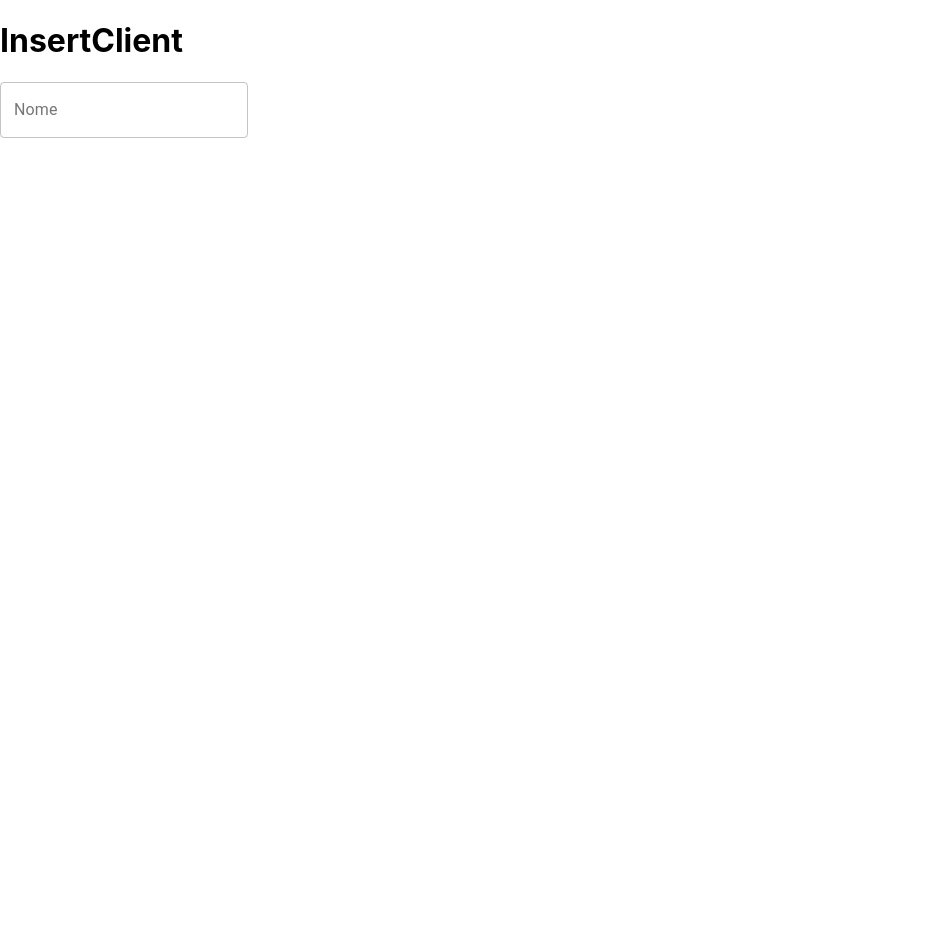
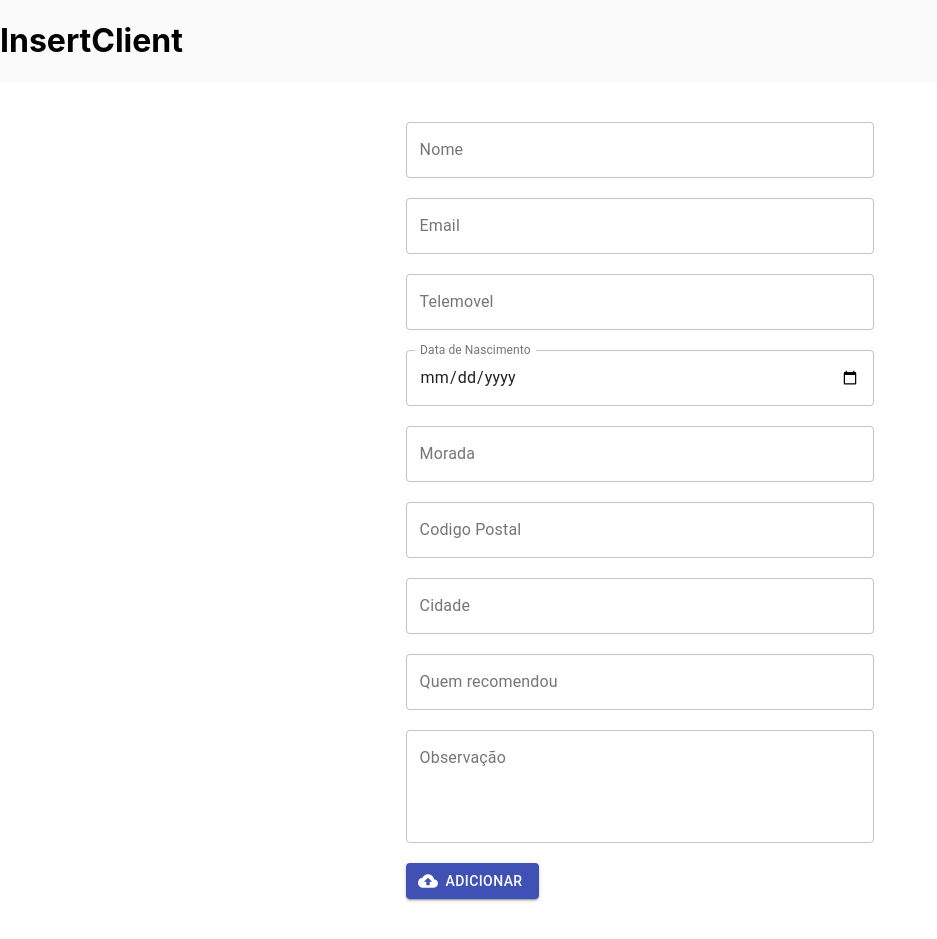
Before and after one commit to PZenha/c-terapias-webapp, a React (Create React App) app: page / in a window 1280 px wide. Shown: the whole page, without its empty margins (0-937 px from the left). Before the commit the page ends 800 px from the top, so only its background shows below. Built offline with nearby package versions, Linux system fonts and the light colour scheme.

Commit message:
Created form, without mutation yet

```diff
--- a/package.json
+++ b/package.json
@@ -4,6 +4,8 @@
   "private": true,
   "dependencies": {
     "@material-ui/core": "^4.11.0",
+    "@material-ui/icons": "^4.9.1",
+    "@material-ui/lab": "^4.0.0-alpha.56",
     "@testing-library/jest-dom": "^4.2.4",
     "@testing-library/react": "^9.3.2",
     "@testing-library/user-event": "^7.1.2",
@@ -11,7 +13,11 @@
     "@types/node": "^12.0.0",
     "@types/react": "^16.9.0",
     "@types/react-dom": "^16.9.0",
+    "@typescript-eslint/eslint-plugin": "^3.9.1",
+    "@typescript-eslint/parser": "^3.9.1",
+    "eslint-plugin-react": "^7.20.6",
     "formik": "^2.1.5",
+    "node-sass": "^4.14.1",
     "react": "^16.13.1",
     "react-dom": "^16.13.1",
     "react-router-dom": "^5.2.0",
--- a/src/pages/insert/insert-form.tsx
+++ b/src/pages/insert/insert-form.tsx
@@ -1,11 +1,38 @@
-import React, { FC } from 'react'
-import { useFormik } from 'formik'
-import { TextField } from '@material-ui/core'
+import React, { FC, useState, SyntheticEvent } from 'react';
+import { Formik } from 'formik';
+import { TextField, Button, Container } from '@material-ui/core';
+import MuiAlert, { AlertProps } from '@material-ui/lab/Alert';
+import Snackbar from '@material-ui/core/Snackbar';
+import CloudUploadIcon from '@material-ui/icons/CloudUpload';
+import './insert.scss';
 
 const ClientForm: FC = () => {
+  const [open, setOpen] = useState(false);
+  const [successMessage, setSuccessMessage] = useState<string>('');
+  const [success, setSuccess] = useState<
+    'success' | 'info' | 'warning' | 'error'
+  >('success');
 
-    const formik = useFormik({
-        initialValues: {
+  function Alert(props: AlertProps) {
+    return <MuiAlert elevation={6} variant="filled" {...props} />;
+  }
+
+  const handleClick = () => {
+    setOpen(true);
+  };
+
+  const handleClose = (event?: SyntheticEvent, reason?: string) => {
+    if (reason === 'clickaway') {
+      return;
+    }
+    setOpen(false);
+  };
+  return (
+    <>
+      <Container fixed>
+        <div className="formInput">
+          <Formik
+            initialValues={{
               name: '',
               age: '',
               gender: 'MALE',
@@ -15,20 +42,147 @@ const ClientForm: FC = () => {
               address: {
                 city: '',
                 zipcode: '',
-                street: ''
+                street: '',
               },
               advidedBy: '',
-            observation: ''
-        },
-        onSubmit: () => console.log("waa")
-    })
-    return (
-        <>
-            <div>
-                <TextField id='outlined-basic' label='Nome' variant='outlined' />
+              observation: '',
+            }}
+            onSubmit={(values, { setSubmitting }) => {
+              setSubmitting(true);
+              console.log(values);
+              setSuccess('success');
+              setSuccessMessage('Novo paciente adicionado com sucesso!');
+              setSubmitting(false);
+            }}
+          >
+            {({
+              values,
+              errors,
+              touched,
+              handleChange,
+              handleBlur,
+              handleSubmit,
+              isSubmitting,
+            }) => (
+              <form onSubmit={handleSubmit}>
+                <TextField
+                  name="name"
+                  value={values.name}
+                  onChange={handleChange}
+                  onBlur={handleBlur}
+                  id="name"
+                  label="Nome"
+                  variant="outlined"
+                />
+                <TextField
+                  name="email"
+                  value={values.email}
+                  onChange={handleChange}
+                  onBlur={handleBlur}
+                  id="email"
+                  label="Email"
+                  variant="outlined"
+                />
+                <TextField
+                  name="phone"
+                  value={values.phone}
+                  onChange={handleChange}
+                  onBlur={handleBlur}
+                  id="telemovel"
+                  label="Telemovel"
+                  variant="outlined"
+                />
+                <TextField
+                  name="dob"
+                  value={values.dob}
+                  onChange={handleChange}
+                  id="date"
+                  label="Data de Nascimento"
+                  type="date"
+                  InputLabelProps={{
+                    shrink: true,
+                  }}
+                  variant="outlined"
+                />
+                <TextField
+                  name="address.street"
+                  value={values.address.street}
+                  onChange={handleChange}
+                  onBlur={handleBlur}
+                  id="street"
+                  label="Morada"
+                  variant="outlined"
+                />
+                <TextField
+                  name="address.zipcode"
+                  value={values.address.zipcode}
+                  onChange={handleChange}
+                  onBlur={handleBlur}
+                  id="zipcode"
+                  label="Codigo Postal"
+                  variant="outlined"
+                />
+                <TextField
+                  name="address.city"
+                  value={values.address.city}
+                  onChange={handleChange}
+                  onBlur={handleBlur}
+                  id="city"
+                  label="Cidade"
+                  variant="outlined"
+                />
+                <TextField
+                  name="advidedBy"
+                  value={values.advidedBy}
+                  onChange={handleChange}
+                  onBlur={handleBlur}
+                  id="advisedBy"
+                  label="Quem recomendou"
+                  variant="outlined"
+                />
+                <TextField
+                  multiline
+                  name="observation"
+                  value={values.observation}
+                  rows={4}
+                  onChange={handleChange}
+                  onBlur={handleBlur}
+                  id="observation"
+                  label="Observação"
+                  variant="outlined"
+                />
+
+                <div className="submitButton">
+                  <Button
+                    type="submit"
+                    variant="contained"
+                    color="primary"
+                    startIcon={<CloudUploadIcon />}
+                    onClick={handleClick}
+                  >
+                    Adicionar
+                  </Button>
+                  <Snackbar
+                    open={open}
+                    autoHideDuration={6000}
+                    onClose={handleClose}
+                    anchorOrigin={{
+                      vertical: 'bottom',
+                      horizontal: 'left',
+                    }}
+                  >
+                    <Alert onClose={handleClose} severity={success}>
+                      {successMessage}
+                    </Alert>
+                  </Snackbar>
                 </div>
+              </form>
+            )}
+          </Formik>
+        </div>
+      </Container>
     </>
-    )
-}
+  );
+};
 
-export default ClientForm
+export default ClientForm;
--- /dev/null
+++ b/src/pages/insert/insert.scss
@@ -0,0 +1,29 @@
+$backgroundColor: #fafafa;
+
+form {
+  display: flex;
+  justify-content: center;
+  flex-direction: column;
+  margin-left: 30px;
+  margin-right: 30px;
+  align-items: center;
+  .MuiTextField-root {
+    margin-bottom: 20px;
+    width: 40%;
+  }
+  .submitButton {
+    display: flex;
+    justify-content: flex-start;
+    width: 40%;
+  }
+}
+
+html {
+  background-color: $backgroundColor;
+}
+
+.MuiContainer-root {
+  background: white;
+  padding-bottom: 40px;
+  padding-top: 40px;
+}
```
Also changed, not shown: 1 other file (tests, documents, lock files or other folders). Lines whose indentation alone changed are shown as unchanged.
